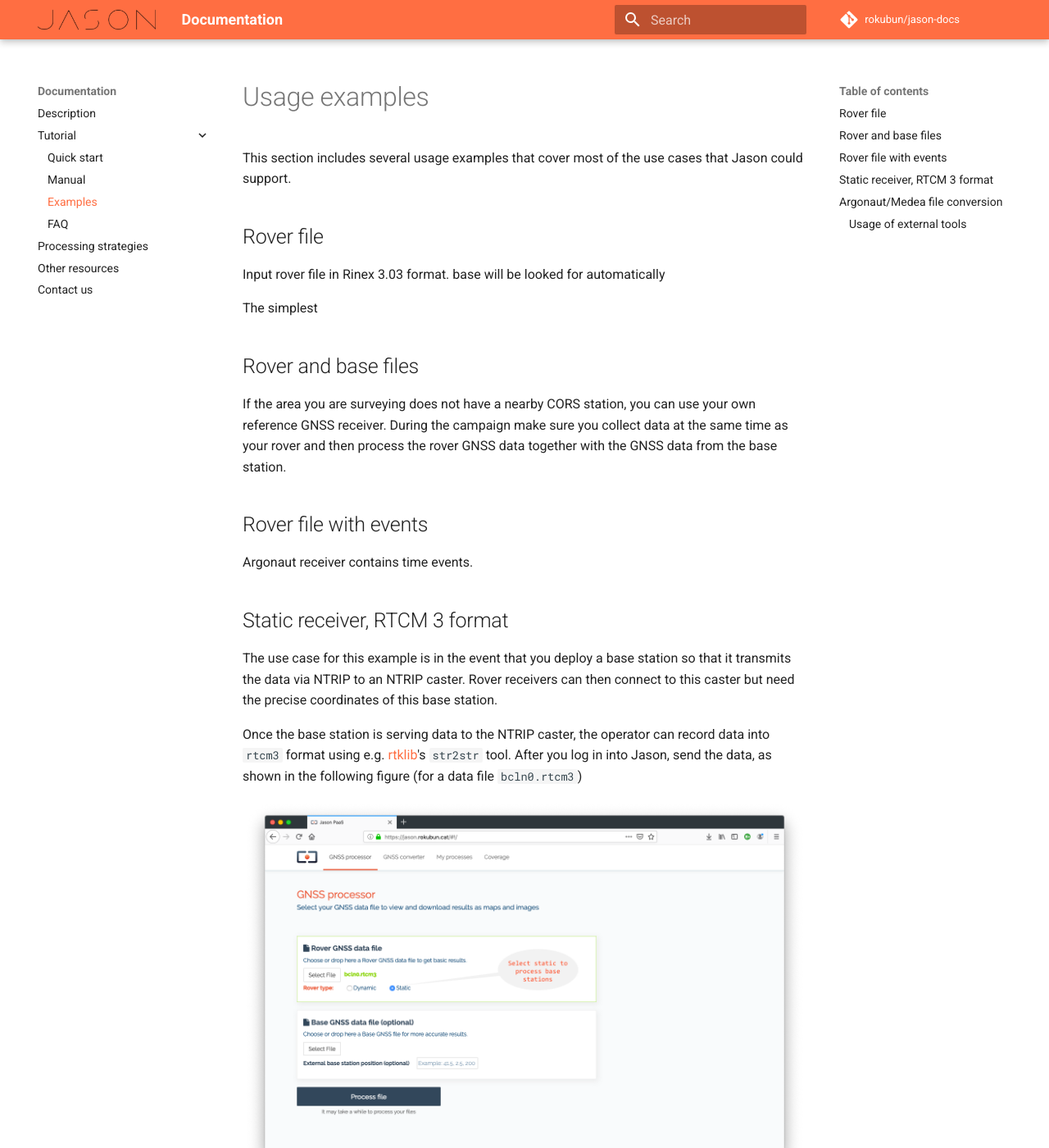
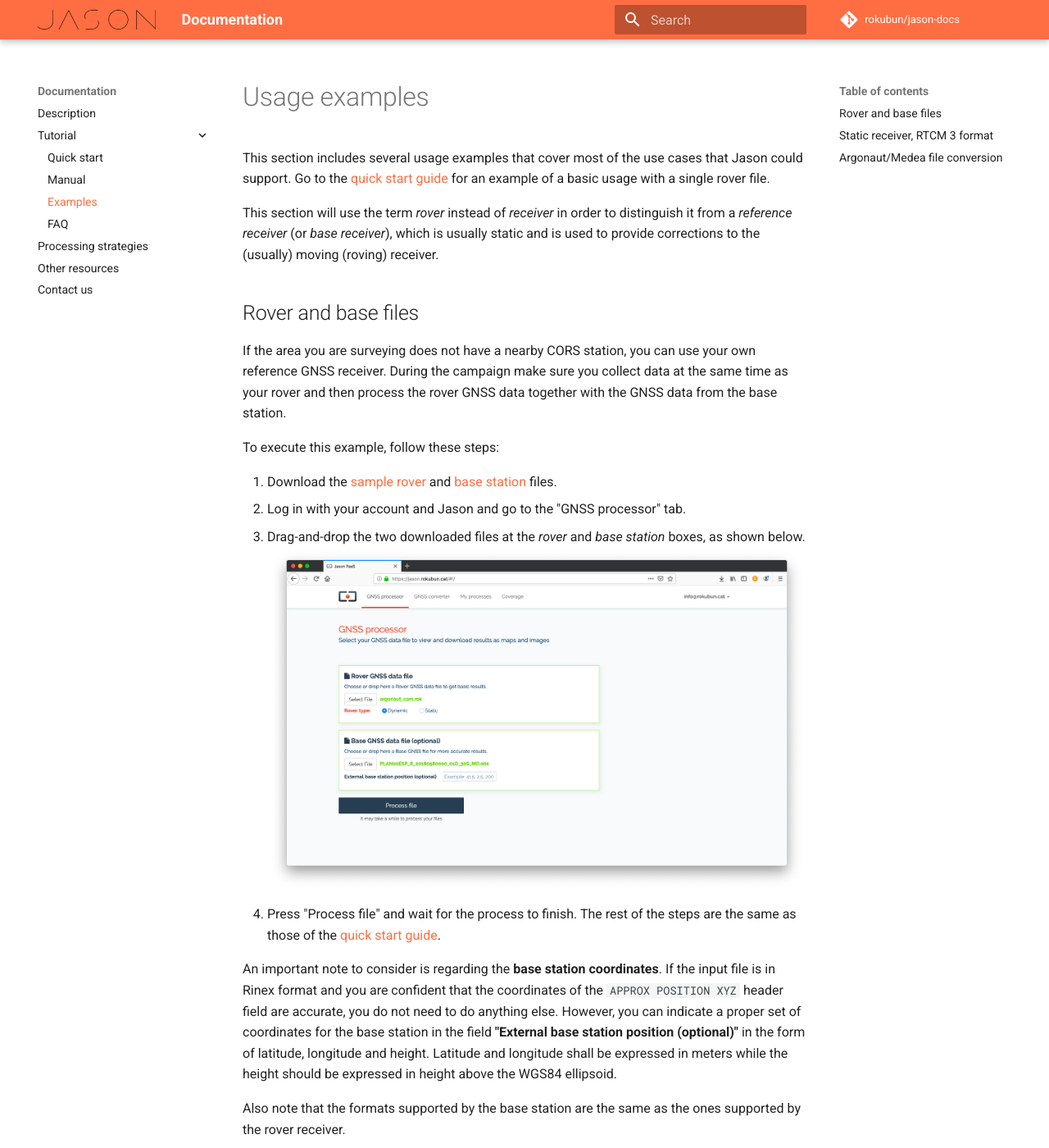
Before and after one commit to rokubun/jason-docs, an MkDocs documentation site: the page built from docs/examples.md, in a window 1280 px wide and 1400 px high. Shown: the whole window at 82% size. Built offline with MkDocs 1.6.1 and Material for MkDocs 9.7.7, drawn with Linux system fonts in a browser that asks for light colours; comment, search, counter and statistics services are not loaded; some of the changed text lies outside the part shown.

Commit message:
feat: flesh example section with rover+base use case

```diff
--- a/docs/examples.md
+++ b/docs/examples.md
@@ -1,13 +1,13 @@
 # Usage examples
 
 This section includes several usage examples that cover most of the use cases
-that Jason could support.
+that Jason could support. Go to the [quick start guide](../quickstart) for an example of
+a basic usage with a single rover file.
 
-## Rover file
-
-Input rover file in Rinex 3.03 format. base will be looked for automatically
-
-The simplest
+This section will use the term _rover_ instead of _receiver_ in order to
+distinguish it from a _reference receiver_ (or _base receiver_), which is
+usually static and is used to provide corrections to the (usually) moving
+(roving) receiver.
 
 ## Rover and base files
 
@@ -16,10 +16,26 @@
 data at the same time as your rover and then process the rover GNSS data together
 with the GNSS data from the base station.
 
-## Rover file with events
+To execute this example, follow these steps:
 
-Argonaut receiver contains time events.
+1. Download the [sample rover](https://github.com/rokubun/jason-docs/blob/master/assets/argonaut_cam.rok?raw=true) and [base station]((https://github.com/rokubun/jason-docs/blob/master/assets/PLAN00ESP_R_20180580000_01D_30S_MO.obs?raw=true)) files.
+2. Log in with your account and Jason and go to the "GNSS processor" tab.
+3. Drag-and-drop the two downloaded files at the _rover_ and _base station_ boxes,
+as shown below.
+![Upload rover and base station files](images/example_base_upload.png "Upload rover and base station files")
+4. Press "Process file" and wait for the process to finish. The rest of the steps
+are the same as those of the [quick start guide](../quickstart).
 
+An important note to consider is regarding the **base station coordinates**. If the
+input file is in Rinex format and you are confident that the coordinates of the
+`APPROX POSITION XYZ` header field are accurate, you do not need to do anything else. However,
+you can indicate a proper set of coordinates for the base station in the field
+**"External base station position (optional)"** in the form of latitude, longitude
+and height. Latitude and longitude shall be expressed in meters while the height
+should be expressed in height above the WGS84 ellipsoid.
+
+Also note that the formats supported by the base station are the same as the
+ones supported by the rover receiver.
 
 ## Static receiver, RTCM 3 format
 
@@ -69,15 +85,6 @@
 - `<input_file>.obs_imu.log`: A columnar file with the IMU data, time tagged in GPS time. See the complete format description in the [format page](../manual#argonaut-imu-file).
 - `<input_file>.obs_cam.log`: A columnar file with the event data (e.g. camera event data). See the complete format description in the [format page](../manual#argonaut-cam-file).
 
-Once
-
 Actually, if you have a receiver that ships a ublox receiver, not necessarily
 our own, you can still use the tool to convert to Rinex file. However we will
-always deny you can do it.
-
-### Usage of external tools
-
-Because
-
-If you use Docker, feel free to use our dockerized container with a bundle of
-GNSS processing tools.
+always deny you can do it ;P
```
Also changed, not shown: docs/images/example_base_upload.png (added), 1 other file.
